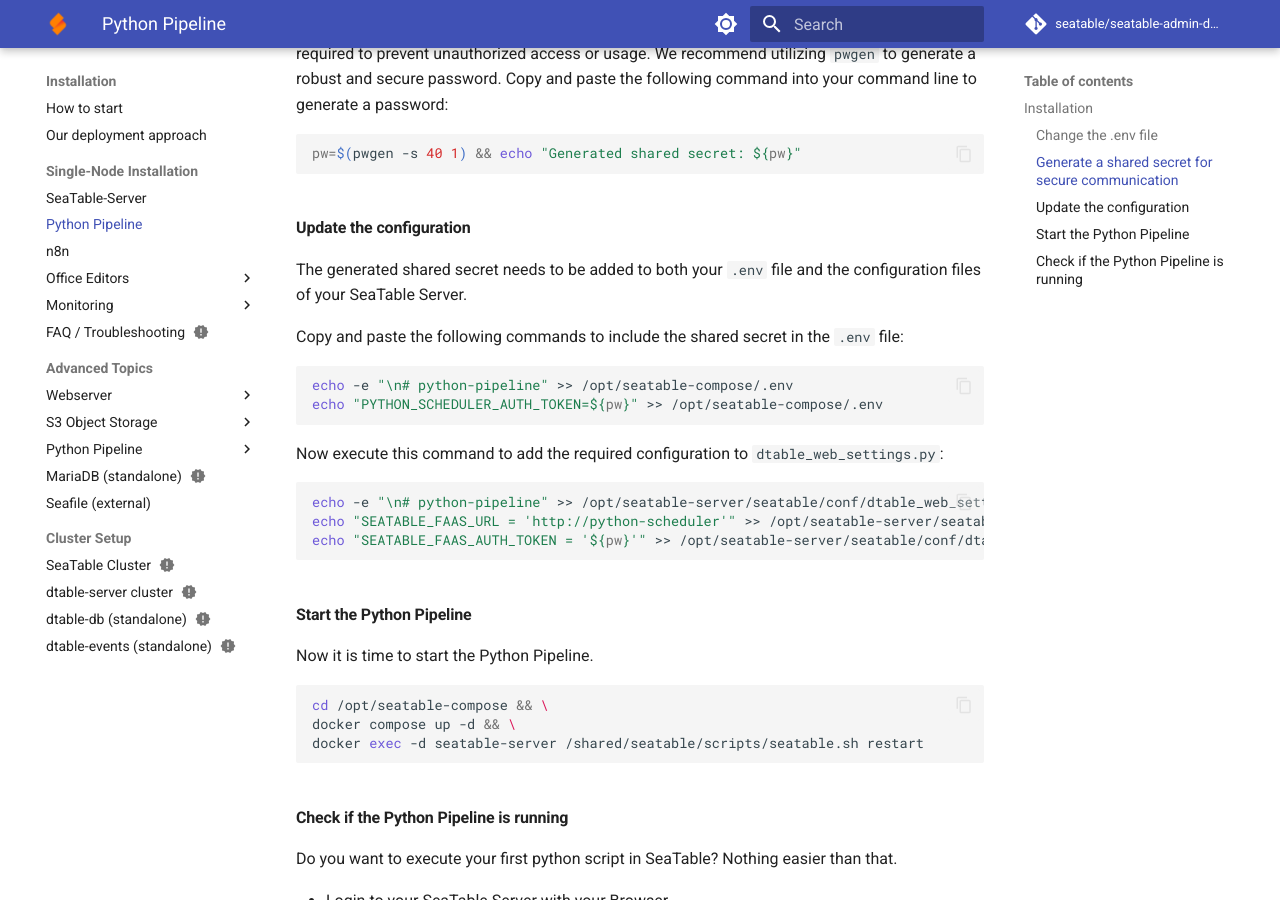
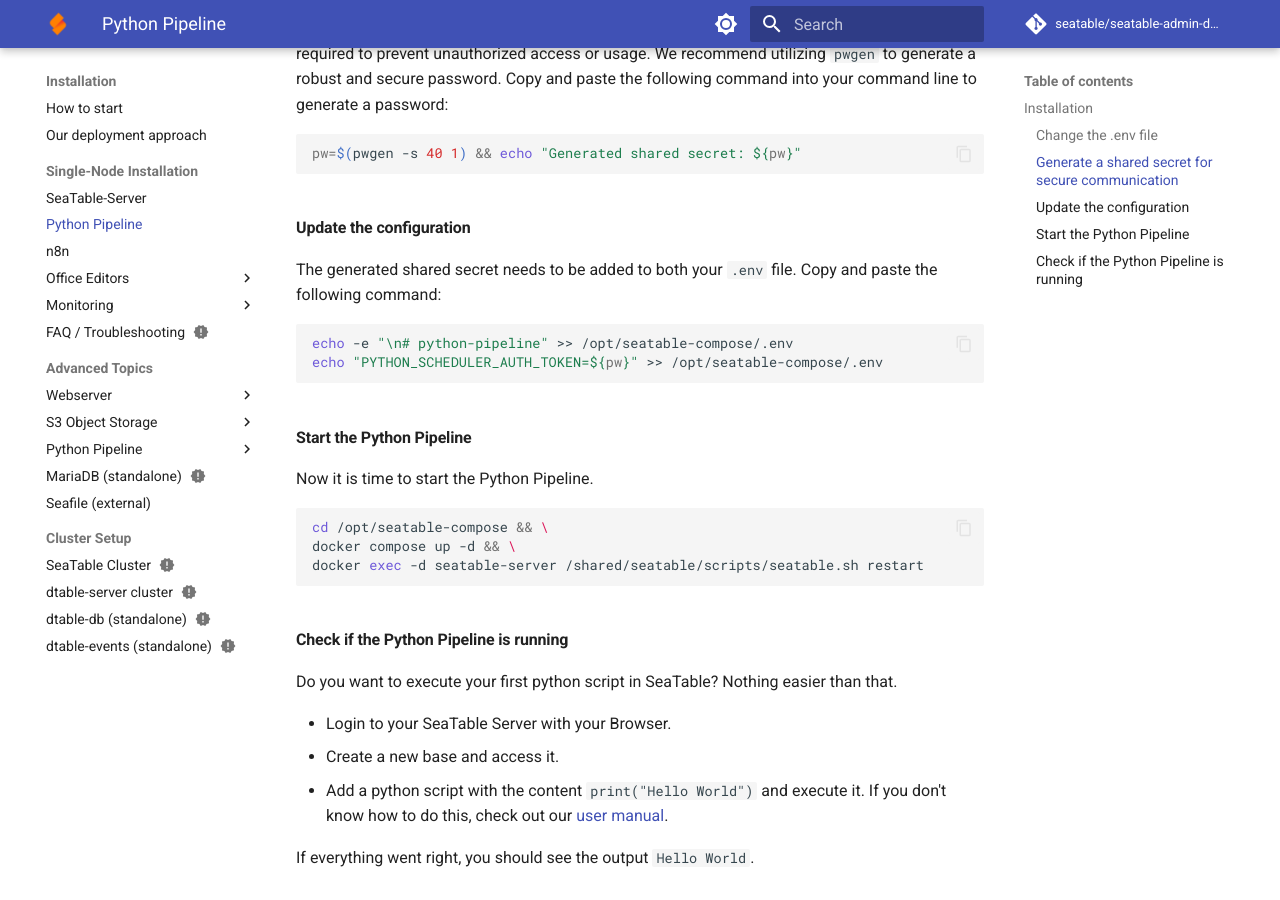
Before and after one commit to seatable/seatable-admin-docs, an MkDocs documentation site: the page built from docs/installation/components/python-pipeline.md, in a window 1280 px wide and 900 px high, scrolled down 1764 px. Built offline with MkDocs 1.6.1 and Material for MkDocs 9.7.7, drawn with Linux system fonts in a browser that asks for light colours; comment, search, counter and statistics services are not loaded.

Commit message:
python-pipeline supports auth token via .env

````diff
--- a/docs/installation/components/python-pipeline.md
+++ b/docs/installation/components/python-pipeline.md
@@ -45,21 +45,11 @@
 
 #### Update the configuration
 
-The generated shared secret needs to be added to both your `.env` file and the configuration files of your SeaTable Server.
-
-Copy and paste the following commands to include the shared secret in the `.env` file:
+The generated shared secret needs to be added to both your `.env` file. Copy and paste the following command:
 
 ```bash
 echo -e "\n# python-pipeline" >> /opt/seatable-compose/.env
 echo "PYTHON_SCHEDULER_AUTH_TOKEN=${pw}" >> /opt/seatable-compose/.env
-```
-
-Now execute this command to add the required configuration to `dtable_web_settings.py`:
-
-```bash
-echo -e "\n# python-pipeline" >> /opt/seatable-server/seatable/conf/dtable_web_settings.py
-echo "SEATABLE_FAAS_URL = 'http://python-scheduler'" >> /opt/seatable-server/seatable/conf/dtable_web_settings.py
-echo "SEATABLE_FAAS_AUTH_TOKEN = '${pw}'" >> /opt/seatable-server/seatable/conf/dtable_web_settings.py
 ```
 
 #### Start the Python Pipeline
````
